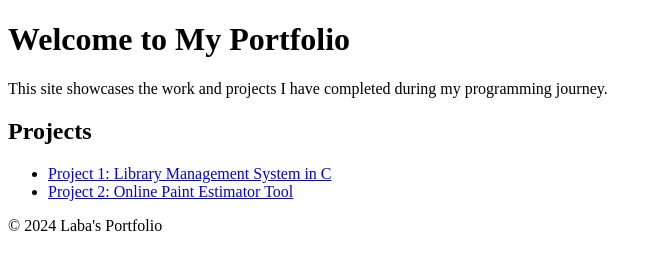
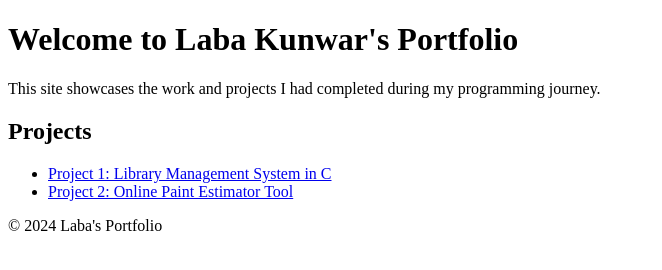
Before and after one commit to lkunwar/lkunwar.github.io, a plain HTML site: page index.html in a window 1280 px wide. Shown: the whole page, without its empty margins (0-662 px from the left). Drawn offline with Linux system fonts and the light colour scheme.

Commit message:
Update index.html

```diff
--- a/index.html
+++ b/index.html
@@ -6,8 +6,8 @@
     <title>Laba's Programming Journey</title>
 </head>
 <body>
-    <h1>Welcome to My Portfolio</h1>
-    <p>This site showcases the work and projects I have completed during my programming journey.</p>
+    <h1>Welcome to Laba Kunwar's Portfolio</h1>
+    <p>This site showcases the work and projects I had completed during my programming journey.</p>
 
     <h2>Projects</h2>
     <ul>
```
